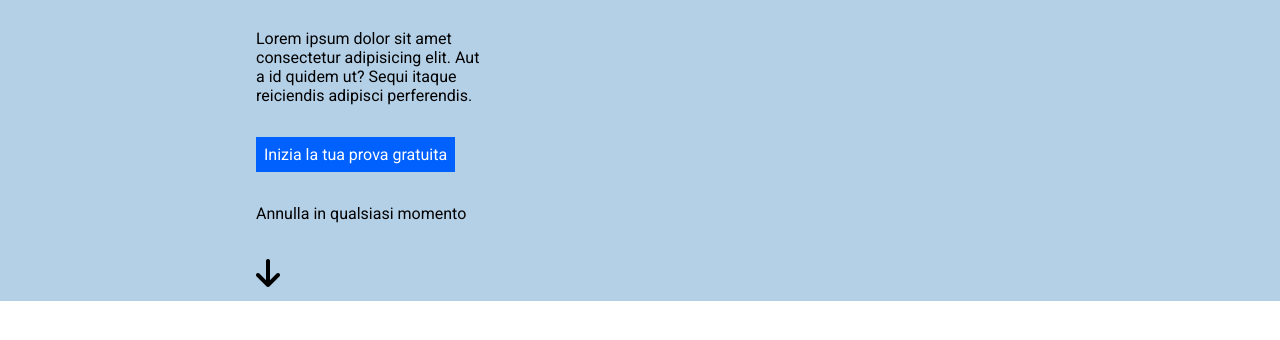
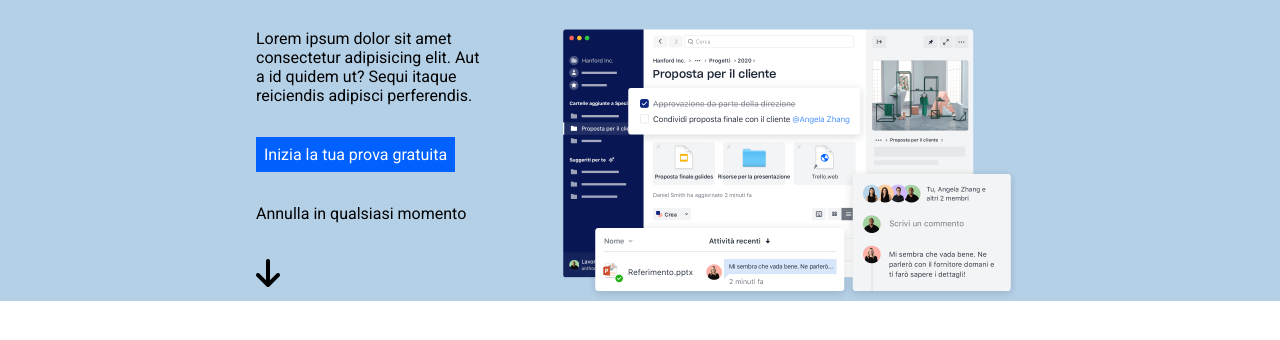
Before and after one commit to SofiaCurreri/htmlcss-dropbox, a plain HTML site: page index.html in a window 1280 px wide. Shown: the part 364-704 px from the top of the page. Drawn offline with Linux system fonts and the light colour scheme.

Commit message:
posizionamento img jumbotron

```diff
--- a/css/style.css
+++ b/css/style.css
@@ -92,3 +92,14 @@ a, a:visited{
     font-size: 2rem;
     padding-bottom: 0.5rem;
 }
+
+.box{
+    display: flex;
+    position: relative;
+}
+
+.jumbo-img{
+    position: absolute;
+    left: 18rem;
+    width: fit-content;
+}
--- a/index.html
+++ b/index.html
@@ -59,17 +59,25 @@
                     <h1> Tutto ciò che ti serve per il lavoro, in un unico posto </h1>
                 </div>
 
-                <div class="column">
-                    <p> Lorem ipsum dolor sit amet consectetur adipisicing elit. Aut a id quidem ut? Sequi itaque reiciendis adipisci perferendis. </p>
+                <div class="box">
+                    <div class="column">
+                        <p> Lorem ipsum dolor sit amet consectetur adipisicing elit. Aut a id quidem ut? Sequi itaque reiciendis adipisci
+                            perferendis. </p>
 
-                    <div class=" bt blue">
-                        <a  href="#"> Inizia la tua prova gratuita </a>
+                        <div class=" bt blue">
+                            <a href="#"> Inizia la tua prova gratuita </a>
+                        </div>
+
+                        <p> Annulla in qualsiasi momento</p>
+
+                        <span class="bigger"><i class="fa-solid fa-arrow-down"></i></span>
                     </div>
 
-                    <p> Annulla in qualsiasi momento</p>
+                    <div class=" column jumbo-img">
+                        <img src="./img/jumbo.png" alt="jumbotron">
+                    </div>
+                </div>
 
-                    <span class="bigger"><i class="fa-solid fa-arrow-down"></i></span>
-                </div>
             </div>
 
         </section>
```
